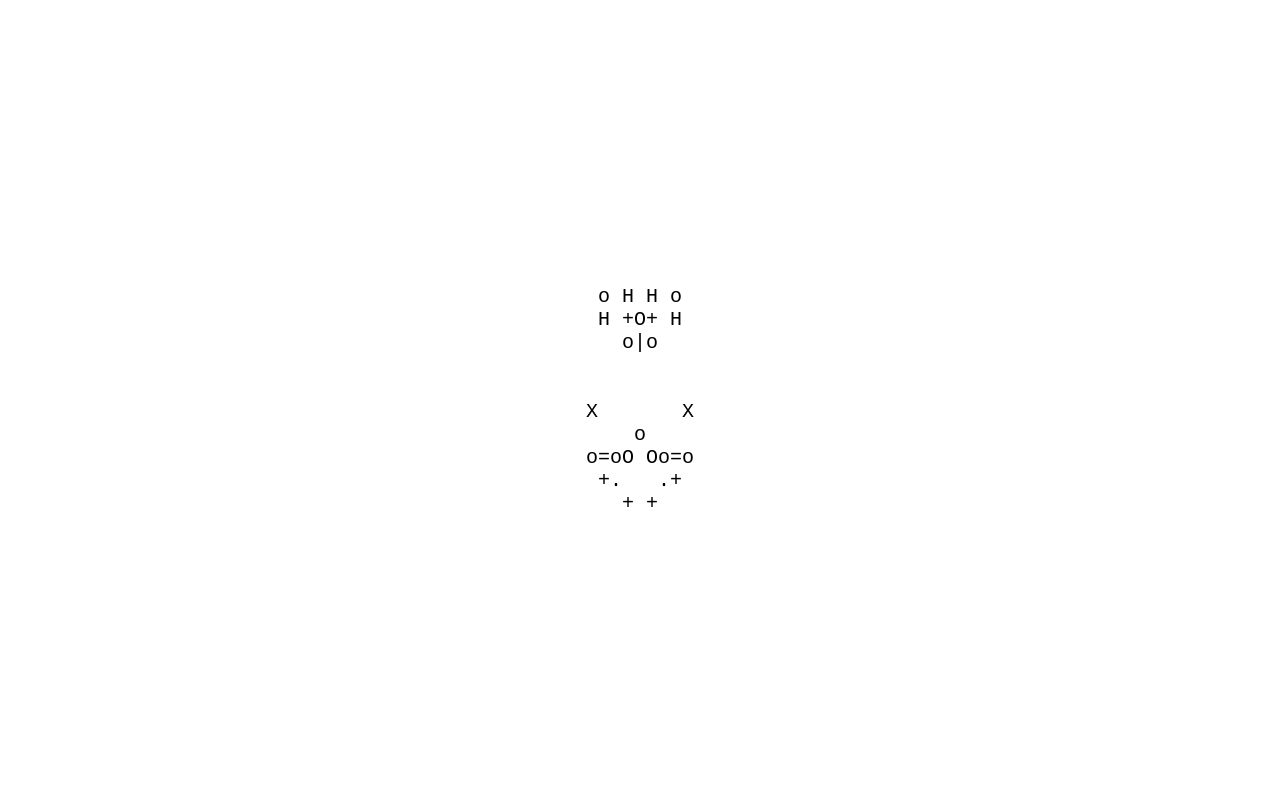
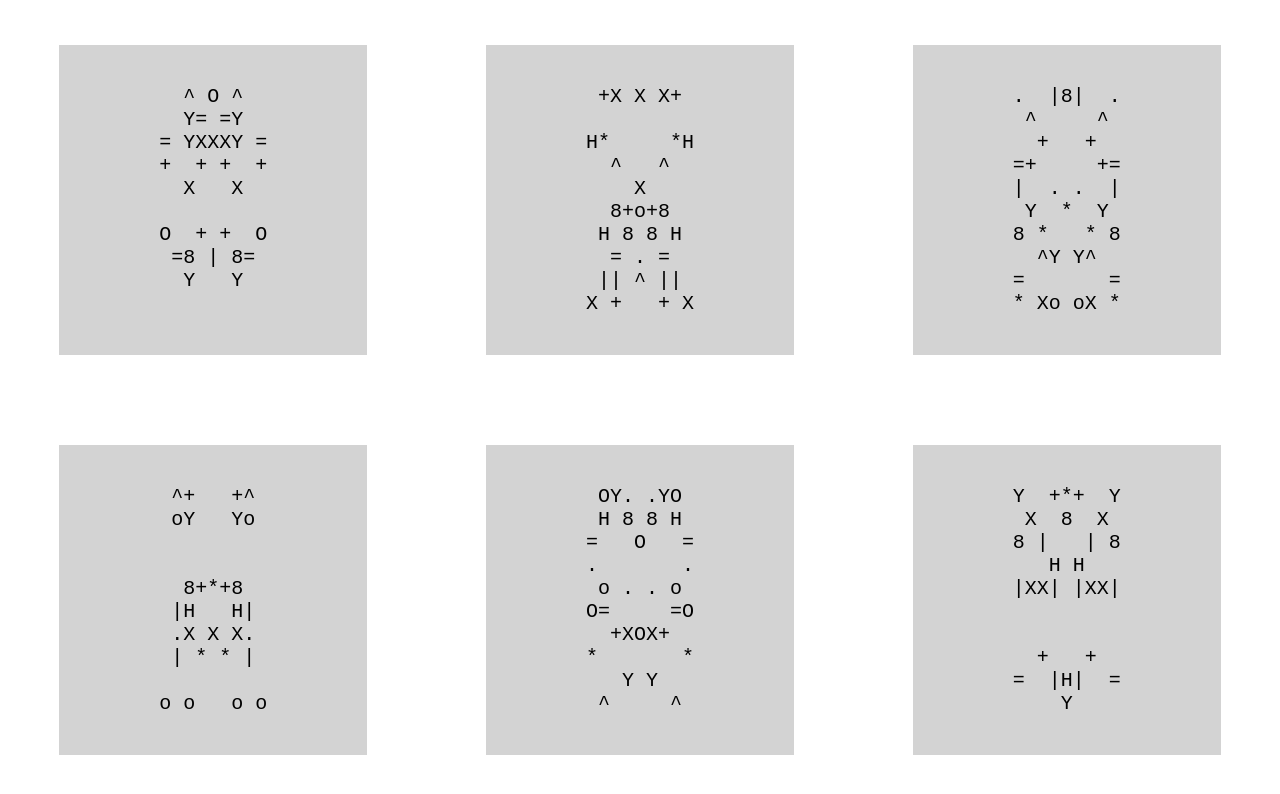
Before and after one commit to ItaHeld90/characters, a React (Create React App) app: page / in a window 1280 px wide. Shown: the top 794 px of the page. Built offline with nearby package versions, Linux system fonts and the light colour scheme.

Commit message:
show multiple random drawings

```diff
--- a/src/App.tsx
+++ b/src/App.tsx
@@ -1,28 +1,63 @@
 import React, { useState } from 'react';
+import { times } from 'lodash';
+import { getRandomDrawing, drawingToText } from './drawing-utils';
 import './App.css';
-import { getRandomDrawing, drawingToText } from './drawing-utils';
 
 const charSet = ['+', '=', 'X', 'Y', 'o', 'O', 'H', '^', '.', '*', '8', '|'];
 const numRows = 10;
 const wingLen = 4;
 
+const numDrawings = 6;
+const numTileRows = 2;
+const numCols = Math.floor(numDrawings / numTileRows);
+
 function App() {
-    const [drawing] = useState(
-        getRandomDrawing(charSet, numRows, wingLen, { pSpace: 0.65 })
+    const [drawings] = useState(
+        times(numDrawings, () =>
+            getRandomDrawing(charSet, numRows, wingLen, { pSpace: 0.65 })
+        )
     );
-    const str = drawingToText(drawing, wingLen);
+
+    const strings = drawings.map((drawing) => drawingToText(drawing, wingLen));
 
     return (
         <div style={{ height: '100vh', fontSize: 20 }} className="App">
             <div
                 style={{
                     display: 'flex',
-                    alignItems: 'center',
-                    justifyContent: 'center',
+                    // alignItems: 'center',
+                    // justifyContent: 'center',
+                    flexDirection: 'column',
                     height: '100%',
                 }}
             >
-                <pre>{str}</pre>
+                {times(numTileRows, (rowIdx) => (
+                    <div key={rowIdx} style={{ display: 'flex', flex: 1 }}>
+                        {times(numCols, (colIdx) => (
+                            <div
+                                key={colIdx} // TODO: use id
+                                style={{
+                                    display: 'flex',
+                                    flex: 1,
+                                    alignItems: 'center',
+                                    justifyContent: 'center',
+                                }}
+                            >
+                                <div
+                                    style={{
+                                        padding: '20px 100px',
+                                        background: 'lightgrey',
+                                        cursor: 'pointer'
+                                    }}
+                                >
+                                    <pre>
+                                        {strings[colIdx + rowIdx * numCols]}
+                                    </pre>
+                                </div>
+                            </div>
+                        ))}
+                    </div>
+                ))}
             </div>
         </div>
     );
```
